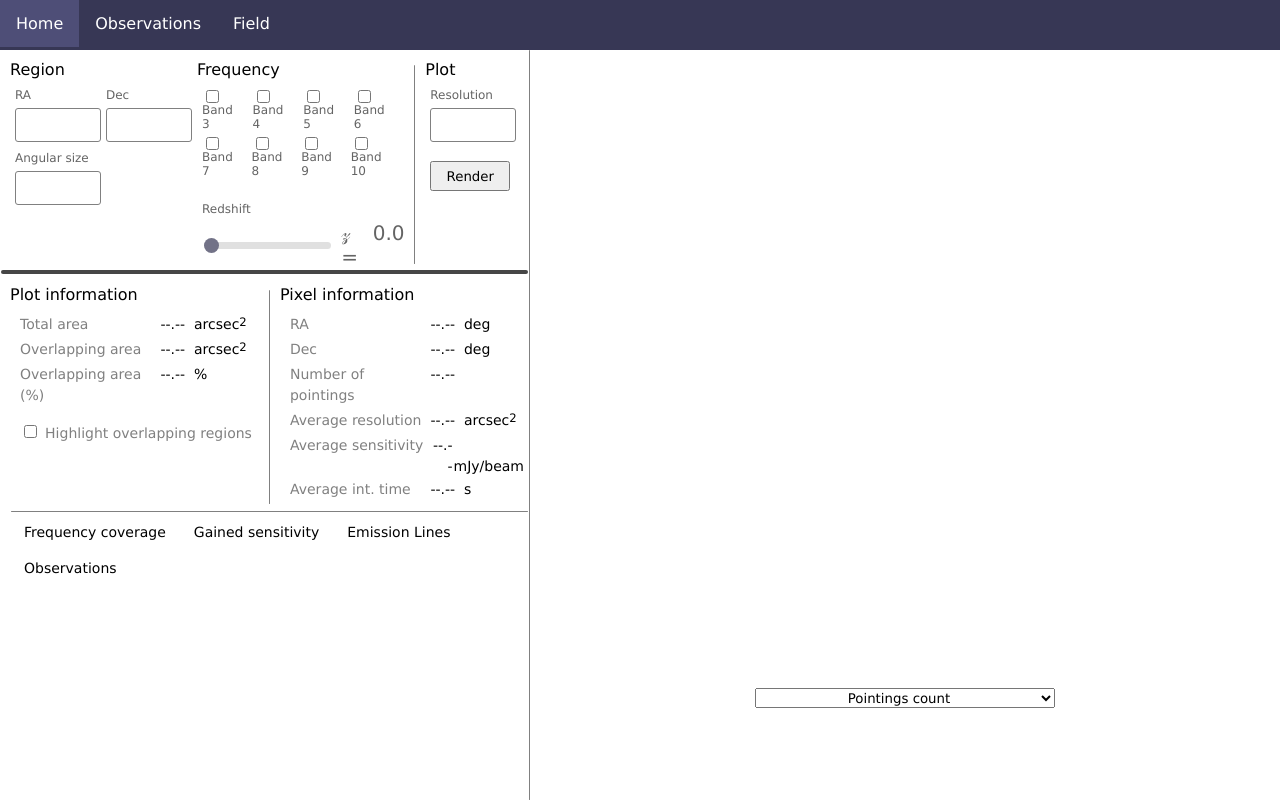
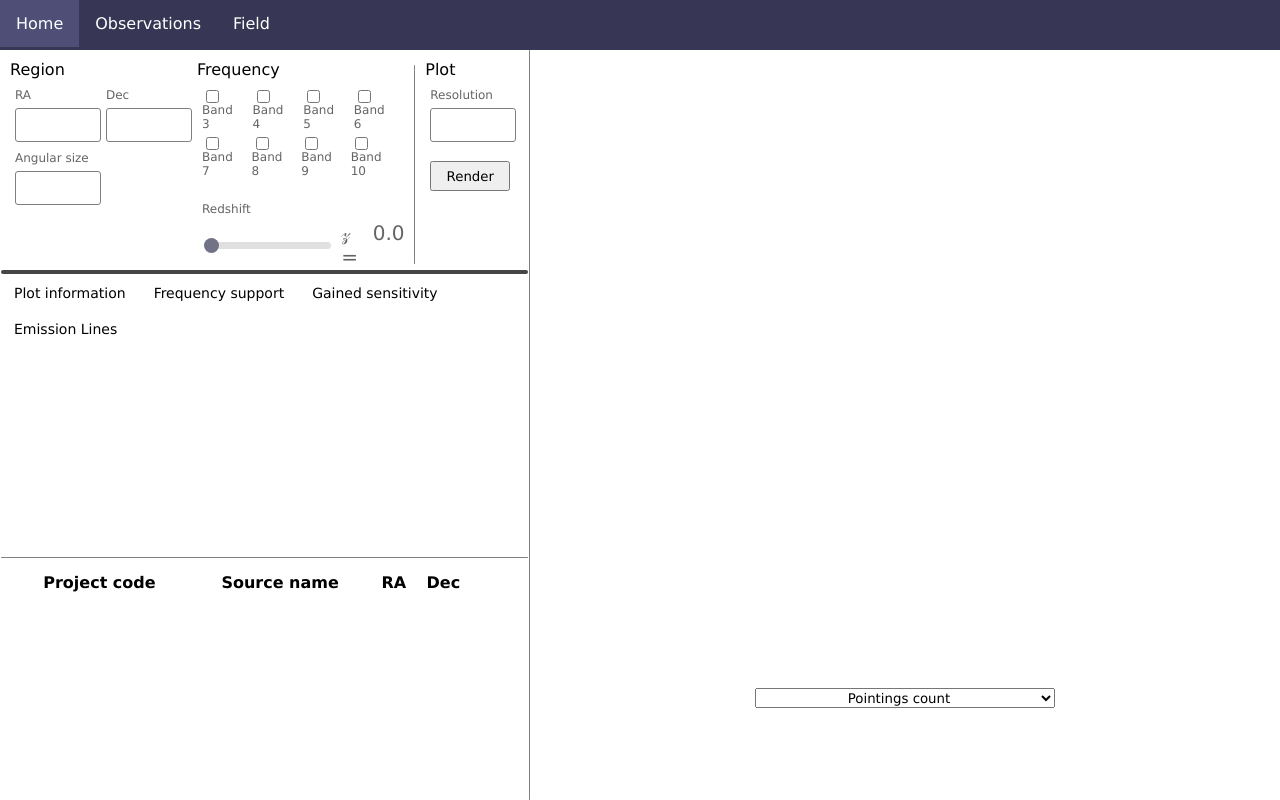
Before and after one commit to Tonas1997/almanext, a Django app: page /observations in a window 1280 px wide. Run offline with Django 3.2, Linux system fonts and the light colour scheme; lists and menus that the app fills with data are empty; some libraries are stand-ins or nearby versions.

Commit message:
Observations table is now always visible

```diff
--- a/almanext_root/field_plot/static/field_plot/controller.js
+++ b/almanext_root/field_plot/static/field_plot/controller.js
@@ -123,12 +123,6 @@
 }))
 
 /**
- * Toggles the "highlight overlapping regions" option
- */
-
-
-
-/**
  * Defines the behaviour of the "render" submit button
  */
 $("#form-plot").on('submit', function(event)
@@ -174,6 +168,7 @@
     var plot_cs = data.continuum_sensitivity
 
     // initializes the HTML handles for the plot properties
+    initializePlotInfoTab()
     initializePlotInfo(plot_properties)
 
     // keeps duplicate plots from being rendered when the dataset is regenerated
@@ -275,3 +270,47 @@
         document.getElementById('pixel-avg-int-time').innerHTML = nan
     }
 }
+
+function initializePlotInfoTab()
+{
+    document.getElementById("tab-plot-information").innerHTML = `
+    <div id="tab-information">
+        <div id="tab-information-plot">
+            <div class="info-wrapper">
+                <div id="tab-information-plot-info">
+                    <div id="infobox-plot-num">
+                        <div class='value-box'><div class='value-box field label'>Total area</div>
+                            <div class='field value'><div id="plot-total-area">--.--</div>&nbsp arcsec<sup>2</sup></div></div>
+                        <div class='value-box'><div class='value-box field label'>Overlapping area</div>
+                            <div class='field value'><div id="plot-overlap-area">--.--</div>&nbsp arcsec<sup>2</sup></div></div>
+                        <div class='value-box'><div class='value-box field label'>Overlapping area (%)</div>
+                            <div class='field value'><div id="plot-overlap-area-pct">--.--</div>&nbsp %</div></div>
+                    </div>
+                </div>
+                <div id="tab-information-plot-options">
+                    <div class="options-wrapper">
+                        <input type="checkbox" id="highlightOverlap">
+                        <label for="checkbox" class="field label">Highlight overlapping regions</label>
+                    </div>
+                </div>
+            </div>
+        </div>
+        <div class="sep-vertical"></div>
+        <div id="tab-information-pixel">
+            <div class="info-wrapper">
+                <div class='value-box'><div class='value-box field label'>RA</div>
+                    <div class='field value'><div id='pixel-ra'> --.-- </div>&nbsp deg</div></div>
+                <div class='value-box'><div class='value-box field label'>Dec</div>
+                    <div class='field value'><div id='pixel-dec'> --.-- </div>&nbsp deg</div></div>
+                <div class='value-box'><div class='value-box field label'>Number of pointings</div>
+                    <div class='field value'><div id='pixel-n-pointings'> --.-- </div></div></div>
+                <div class='value-box'><div class='value-box field label'>Average resolution</div>
+                    <div class='field value'><div id='pixel-avg-res'> --.-- </div>&nbsp arcsec<sup>2</sup></div></div>
+                <div class='value-box'><div class='value-box field label'>Average sensitivity</div>
+                    <div class='field value'><div id='pixel-avg-sens'> --.-- </div>&nbsp mJy/beam</div></div>
+                <div class='value-box'><div class='value-box field label'>Average int. time</div>
+                    <div class='field value'><div id='pixel-avg-int-time'> --.-- </div>&nbsp s</div></div>
+            </div>
+        </div>
+    </div>`
+}
--- a/almanext_root/field_plot/static/field_plot/freq_histogram.js
+++ b/almanext_root/field_plot/static/field_plot/freq_histogram.js
@@ -1,6 +1,6 @@
-var width = $('#info-second-row').width();
-var height = $('#info-second-row').height();
-var margin = {left: 50, right: 20, top: 20, bottom: 20, xlabel: 10, ylabel: 10};
+var width = $('#infotabs').width();
+var height = $('#infotabs').height();
+var margin = {left: 50, right: 20, top: 10, bottom: 20, xlabel: 10, ylabel: 10};
 
 var svg, xScale, yScale, xAxis, yAxis, g
 
@@ -22,8 +22,8 @@
     minS = plot_properties.min_avg_sens
     maxS = plot_properties.max_avg_sens
 
-    width = $('#info-second-row').width();
-    height = $('#info-second-row').height();
+    width = $('#infotabs').width() - 40;
+    height = $('#infotabs').height() - 40;
     //margin = 5;
 
     // X axis and scale (frequency)
--- a/almanext_root/field_plot/static/field_plot/style.css
+++ b/almanext_root/field_plot/static/field_plot/style.css
@@ -192,21 +192,21 @@
   margin: 10px 5px 5px 10px
 }
 
-#info-first-row
+#tab-information
 {
   display: flex;
   flex: 0 1 20vh;
   flex-direction: row;
 }
 
-#info-first-row-plot
+#tab-information-plot
 {
   display: flex;
   flex: 1 1 50%;
   flex-direction: column;
 }
 
-#info-first-row-plot-options
+#tab-information-plot-options
 {
   display: flex;
   flex: 1 1 50%;
@@ -214,17 +214,17 @@
   flex-direction: column;
 }
 
-#info-first-row-pixel
+#tab-information-pixel
 {
   display: flex;
   flex: 1 1 50%;
   flex-direction: column;
 }
 
-#info-second-row
+#info-first-row
 {
   display: flex;
-  flex: 1 1 30vh;
+  flex: 1 1 35vh;
   flex-direction: column;
 }
 
--- a/almanext_root/field_plot/templates/field_plot/main.html
+++ b/almanext_root/field_plot/templates/field_plot/main.html
@@ -83,63 +83,23 @@
 		<!-- ----------------------------------------------------------------- -->
 		<div class="separator big"></div>
 
-		<div id="plot-information" class="pane-frame">
+		<div id="plot-information">
 			<div id="info-first-row">
-				<div id="info-first-row-plot">
-					Plot information
-					<div class="info-wrapper">
-						<div id="info-first-row-plot-info">
-							<div id="infobox-plot-num">
-								<div class='value-box'><div class='value-box field label'>Total area</div>
-									<div class='field value'><div id="plot-total-area">--.--</div>&nbsp arcsec<sup>2</sup></div></div>
-								<div class='value-box'><div class='value-box field label'>Overlapping area</div>
-									<div class='field value'><div id="plot-overlap-area">--.--</div>&nbsp arcsec<sup>2</sup></div></div>
-								<div class='value-box'><div class='value-box field label'>Overlapping area (%)</div>
-									<div class='field value'><div id="plot-overlap-area-pct">--.--</div>&nbsp %</div></div>
-							</div>
-						</div>
-
-						<div id="info-first-row-plot-options">
-
-							<div class="options-wrapper">
-								<input type="checkbox" id="highlightOverlap">
-								<label for="checkbox" class="field label">Highlight overlapping regions</label>
-							</div>
-						</div>
-					</div>
-				</div>
-				<div class="sep-vertical"></div>
-				<div id="info-first-row-pixel">
-					Pixel information
-					<div class="info-wrapper">
-						<div class='value-box'><div class='value-box field label'>RA</div>
-							<div class='field value'><div id='pixel-ra'> --.-- </div>&nbsp deg</div></div>
-						<div class='value-box'><div class='value-box field label'>Dec</div>
-							<div class='field value'><div id='pixel-dec'> --.-- </div>&nbsp deg</div></div>
-						<div class='value-box'><div class='value-box field label'>Number of pointings</div>
-							<div class='field value'><div id='pixel-n-pointings'> --.-- </div></div></div>
-						<div class='value-box'><div class='value-box field label'>Average resolution</div>
-							<div class='field value'><div id='pixel-avg-res'> --.-- </div>&nbsp arcsec<sup>2</sup></div></div>
-						<div class='value-box'><div class='value-box field label'>Average sensitivity</div>
-							<div class='field value'><div id='pixel-avg-sens'> --.-- </div>&nbsp mJy/beam</div></div>
-						<div class='value-box'><div class='value-box field label'>Average int. time</div>
-							<div class='field value'><div id='pixel-avg-int-time'> --.-- </div>&nbsp s</div></div>
-					</div>
+				<div id="infotabs">
+					<ul>
+						<li><a href="#tab-plot-information">Plot information</a></li>
+						<li><a href="#tab-frequency-coverage">Frequency support</a></li>
+						<li><a href="#tab-gained-sensitivity">Gained sensitivity</a></li>
+						<li><a href="#tab-emission-lines">Emission Lines</a></li>
+					</ul>
+					<div id="tab-plot-information" class='pane-frame'></div>
+					<div id="tab-frequency-coverage" class='pane-frame'></div>
+					<div id="tab-gained-sensitivity" class='pane-frame'></div>
+					<div id="tab-emission-lines" class='pane-frame'></div>
 				</div>
 			</div>
 			<div class="sep-horizontal-small"></div>
-			<div id="info-second-row">
-				<div id="infotabs">
-					<ul>
-						<li><a href="#tab-frequency-coverage">Frequency coverage</a></li>
-						<li><a href="#tab-gained-sensitivity">Gained sensitivity</a></li>
-						<li><a href="#tab-emission-lines">Emission Lines</a></li>
-						<li><a href="#tab-observations">Observations</a></li>
-					</ul>
-					<div id="tab-frequency-coverage"></div>
-					<div id="tab-gained-sensitivity"></div>
-					<div id="tab-emission-lines"></div>
-					<div id="tab-observations">
+			<div id="observations-table">
 				<div class="info-wrapper">
 					<table id='obs_list' class='display compact' width='90%'>
 						<thead>
@@ -151,8 +111,6 @@
 							</tr>
 						</thead>
 					</table>
-						</div>
-					</div>
 				</div>
 			</div>
 		</div>
```
Lines whose indentation alone changed are shown as unchanged.
